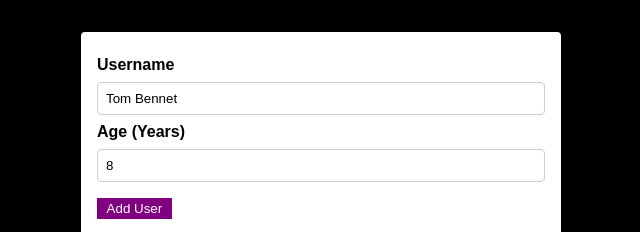
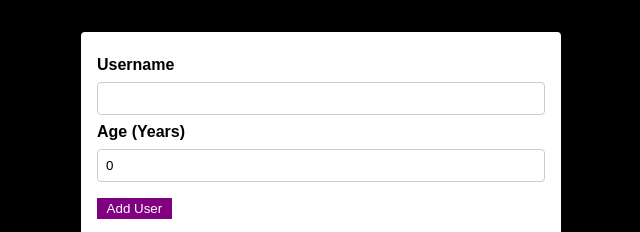
Before and after one commit to pagas/react-udemy, a React (Create React App) app in the folder section 9 practice/user-registration/: page / in a window 1280 px wide. Shown: the top 232 px of the page, without its empty margins (319-959 px from the left). Built offline with nearby package versions, Linux system fonts and the light colour scheme.

Commit message:
show error if age is negative or zero

```diff
--- a/section 9 practice/user-registration/src/components/User/AddUser.js
+++ b/section 9 practice/user-registration/src/components/User/AddUser.js
@@ -5,8 +5,8 @@ import Button from "../UI/Button";
 
 
 const initialUserInput = {
-    username: 'Tom Bennet',
-    age: 8
+    username: '',
+    age: 0
 }
 
 const AddUser = (props) => {
@@ -16,10 +16,23 @@ const AddUser = (props) => {
     const addUserHandler = (e) => {
         e.preventDefault();
 
-        if (!userInput.username || userInput.age <= 0) {
-            setError('Please enter a valid name and age(non-empty values).');
+        const newUser = {
+            ...userInput,
+            username: userInput.username.trim(),
+        };
+
+        if (!newUser.username || !newUser.age) {
+            setError('Please enter a valid name and age (non-empty values).');
             return;
         }
+
+        newUser.age = +newUser.age;
+
+        if (userInput.age <= 0) {
+            setError('Please enter valid age (> 0).');
+            return;
+        }
+
 
         props.onAddUser(userInput);
     };
```
